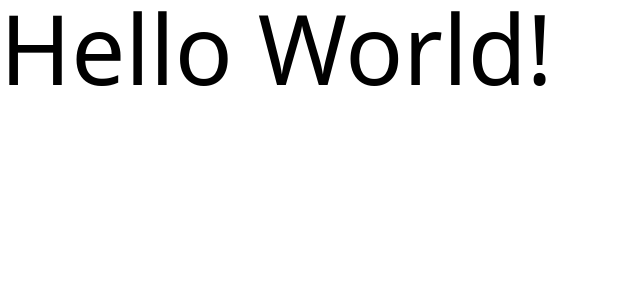
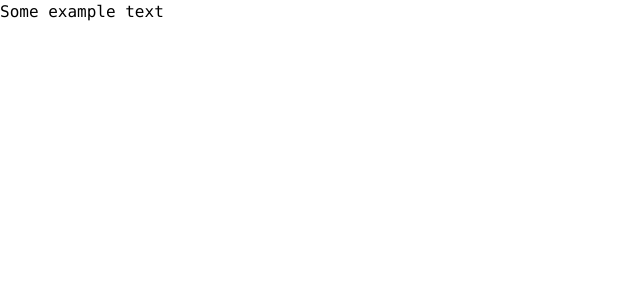
Before and after one commit to zophiana/rbbk-text-editor, a React (Vite) app: page / in a window 1280 px wide. Shown: the top 300 px of the page, without its empty margins (0-640 px from the left). Built offline with nearby package versions, Linux system fonts and the light colour scheme.

Commit message:
add textarea to input text

```diff
--- a/src/App.jsx
+++ b/src/App.jsx
@@ -1,7 +1,17 @@
 import "./App.css";
 
 function App() {
-  return <main className="text-8xl">Hello World!</main>;
+  return (
+    <main className="w-screen h-screen">
+      <textarea
+        name="text-editor"
+        id="text-editor"
+        className="size-full resize-none border-none font-mono focus:outline-none"
+      >
+        Some example text
+      </textarea>
+    </main>
+  );
 }
 
 export default App;
```
